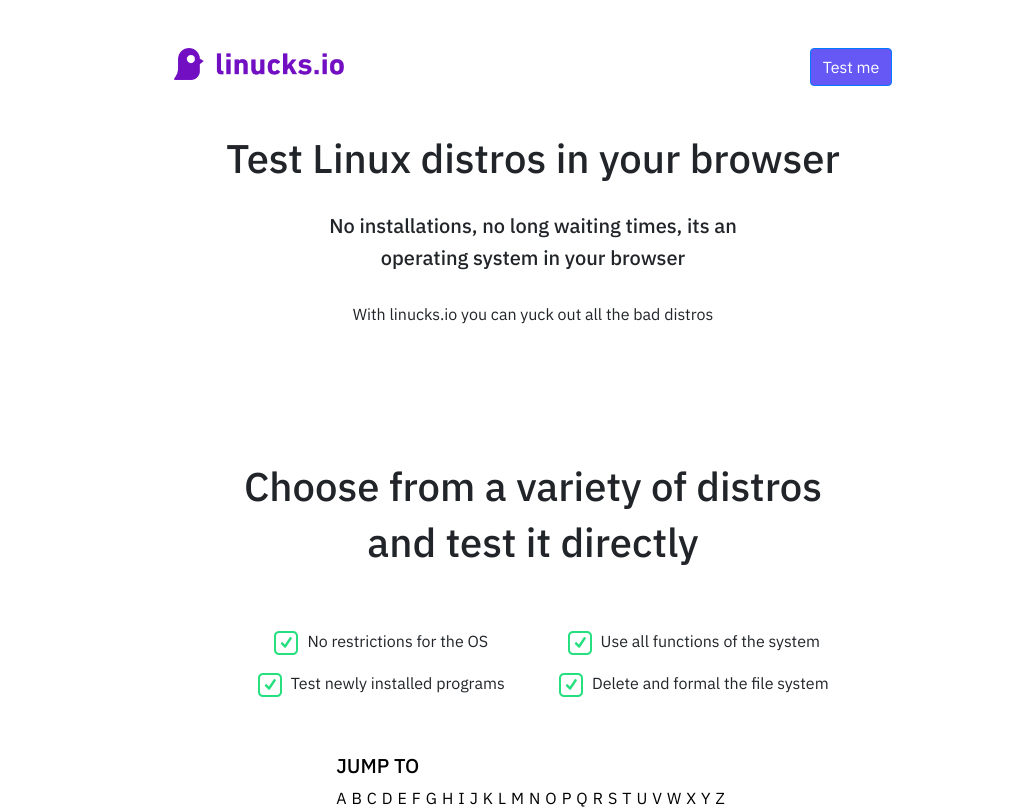
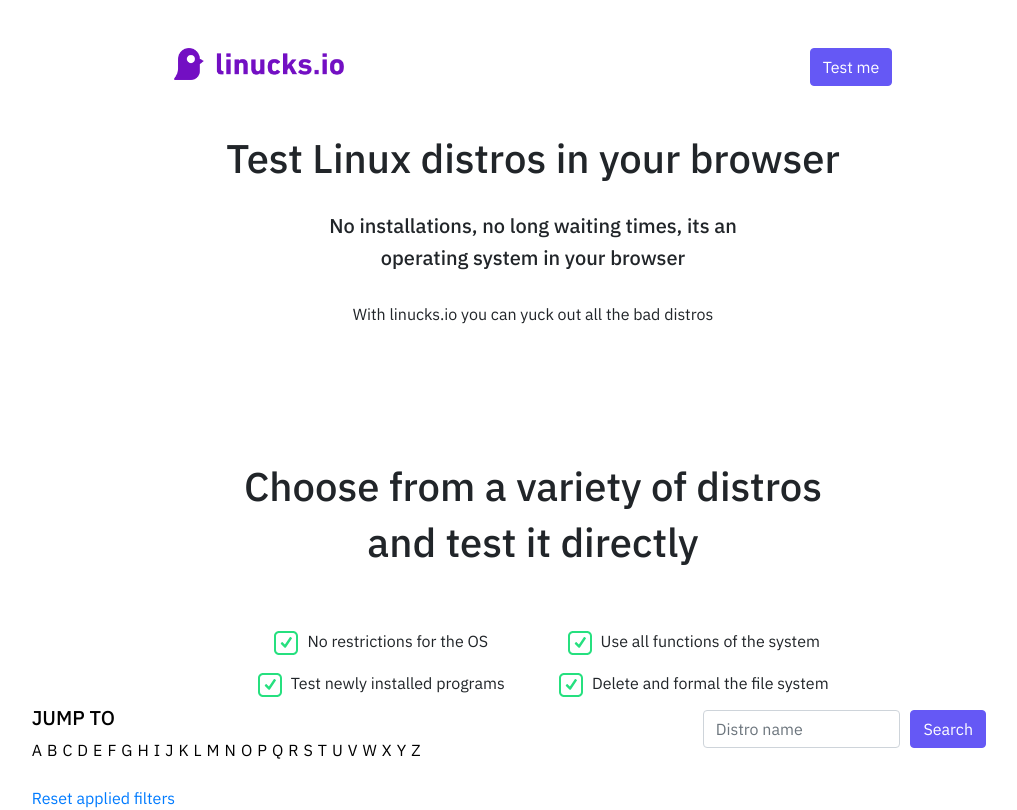
Before and after one commit to linucks-io/linucks.io-client, a React (Create React App) app: page / in a window 1280 px wide. Shown: the whole page, without its empty margins (107-1124 px from the left). Built offline with nearby package versions, Linux system fonts and the light colour scheme.

Commit message:
feat: Added distro component

```diff
--- a/src/pages/LandingPage/LandingPage.jsx
+++ b/src/pages/LandingPage/LandingPage.jsx
@@ -4,6 +4,16 @@ import { Button, Row, Col } from 'react-bootstrap';
 import Logo from '../../assets/logo.png';
 import Tick from '../../assets/icons/tick.svg';
 import Alphabets from '../../components/Alphabets/Alphabets';
+import SearchBox from '../../components/SearchBox/SearchBox';
+import AlphabetCard from '../../components/AlphabetCard/AlphabetCard';
+import distroMap from '../../distro';
+
+function createAlphabetCard(alphabet) {
+  if (distroMap[alphabet].length === 0) {
+    return <></>;
+  }
+  return <AlphabetCard alphabet={alphabet} distros={distroMap[alphabet]} />;
+}
 
 const LandingPage = () => (
   <>
@@ -56,9 +66,20 @@ const LandingPage = () => (
         </Col>
       </Row>
     </div>
-    <Row className="d-flex-row justify-content-around mt-5">
-      <Alphabets />
+    <Row className="d-flex-row justify-content-around w-100">
+      <div>
+        <Alphabets />
+        <br />
+        <a href="/">Reset applied filters</a>
+      </div>
+      <SearchBox />
     </Row>
+    <div className="d-flex justify-content-center">
+      <Row className="w-75">
+        {Object.keys(distroMap).map(createAlphabetCard)}
+      </Row>
+    </div>
+
   </>
 );
 
--- a/src/pages/LandingPage/LandingPage.scss
+++ b/src/pages/LandingPage/LandingPage.scss
@@ -2,6 +2,11 @@
 
 .btn{
     background-color: $button-purple;
+    border-color: $button-purple;
+}
+
+.btn:hover{
+    background-color: #730FC3;
 }
 
 .logo{
```
